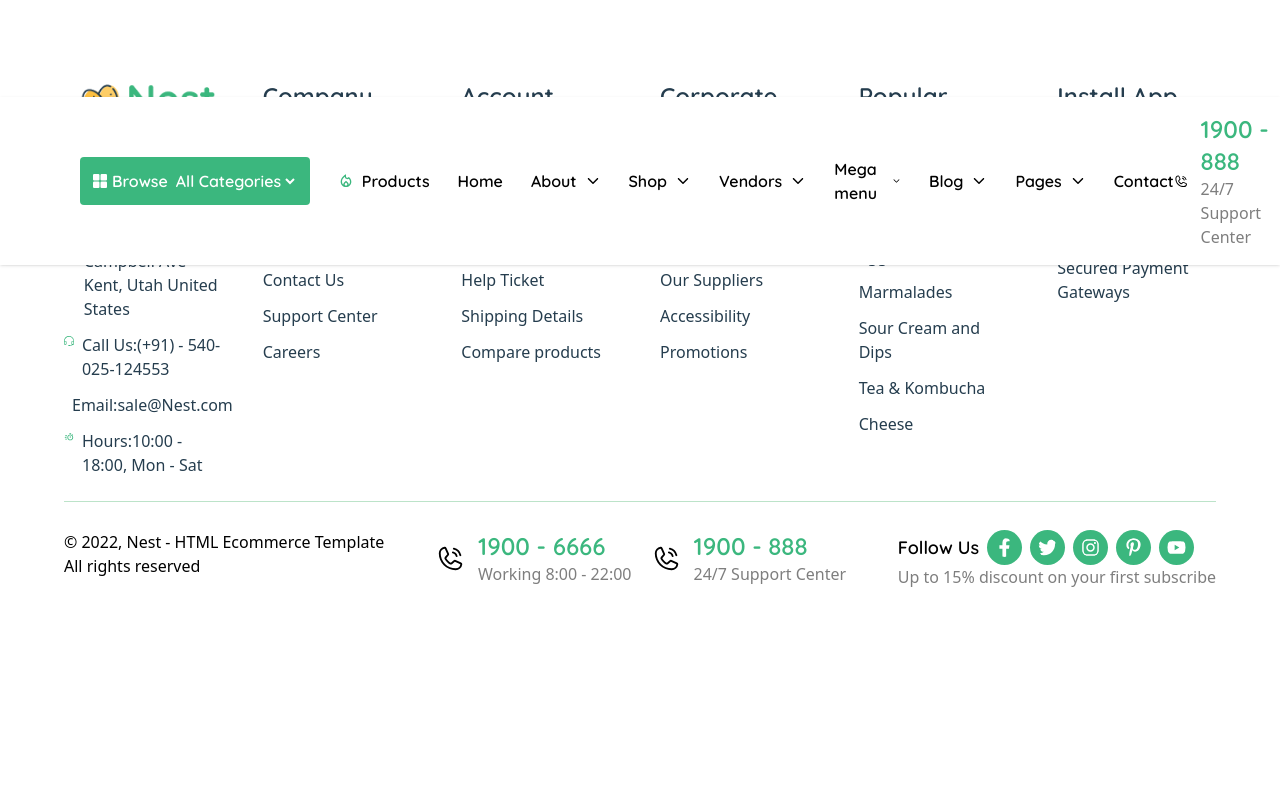
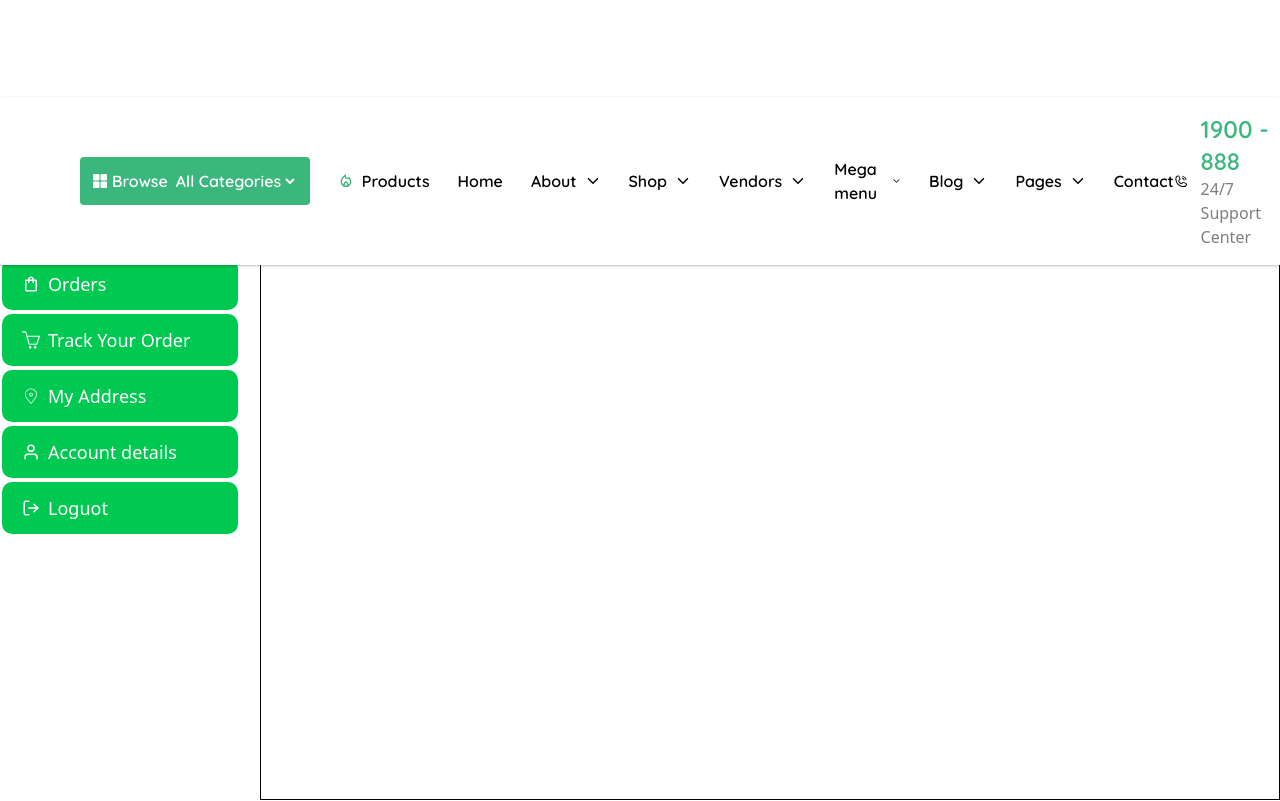
Before and after one commit to mukhriddin42/e-commerce-ui, a React (Vite) app: page /account in a window 1280 px wide. Shown: the top 801 px of the page. Built offline with nearby package versions, Linux system fonts and the light colour scheme.

Commit message:
chages acount

```diff
--- /dev/null
+++ b/src/AccountPages/Orders.jsx
@@ -0,0 +1,9 @@
+import React from 'react'
+
+const Orders = () => {
+  return (
+    <div>Orders</div>
+  )
+}
+
+export default Orders
--- /dev/null
+++ b/src/AccountPages/TrackYourOrders.jsx
@@ -0,0 +1,9 @@
+import React from 'react'
+
+const TrackYourOrders = () => {
+  return (
+    <div>TrackYourOrders</div>
+  )
+}
+
+export default TrackYourOrders
--- a/src/App.jsx
+++ b/src/App.jsx
@@ -11,6 +11,7 @@ import ListSidebar from "./pages/list__sidebar";
 import LayoutHeader from "./components/LayoutHeader/LayoutHeader";
 import Account from "./pages/Account";
 import BlogDetails from "./pages/BlogDetails";
+import Orders from "./AccountPages/Orders";
 
 const App = () => {
   return (
@@ -39,7 +40,7 @@ const App = () => {
               element={<h1 className="mt-50">Mega Menu</h1>}
             ></Route>
             <Route path="blogs" element={<Blogs />}></Route>
-            <Route path="/blogs/:id" element={<BlogDetails/>} />
+            <Route path="/blogs/:id" element={<BlogDetails />} />
             <Route
               path="pages"
               element={<h1 className="mt-50">Pages</h1>}
@@ -56,6 +57,10 @@ const App = () => {
               element={<h1>Order Tracking</h1>}
             ></Route>
           </Route>
+          <Route path="account" element={<Account />}>
+            <Route path="orders" element={<Orders />} />
+            {/* boshqa ichki bo‘limlar */}
+          </Route>
         </Routes>
       </BrowserRouter>
     </>
--- a/src/pages/Account.jsx
+++ b/src/pages/Account.jsx
@@ -1,11 +1,61 @@
-import React from 'react'
+import React from "react";
+import { VscSettings } from "react-icons/vsc";
+import { MdOutlineShoppingBag } from "react-icons/md";
+import { CiLocationOn } from "react-icons/ci";
+import { FiUser } from "react-icons/fi";
+import { SlBasket } from "react-icons/sl";
+import { FiLogOut } from "react-icons/fi";
+console.log(true);
+
+import { NavLink, Outlet } from "react-router-dom";
+import Orders from "../AccountPages/Orders";
+import Header from "../components/Header/Header";
+import Nav from "../components/Nav/Nav";
+import Footer from "../components/Footer/Footer";
+import Menu from "../components/Menu/Menu";
+console.log(true);
 
 const Account = () => {
   return (
     <div>
+      <Header />
+      <Nav />
+      <Menu />
+      <div className="container mx-auto flex gap-5 mt-50">
+        <div>
+          <button className="text-white text-[18px] gap-2 cursor-pointer   rounded-xl border-2 w-60 flex items-center  pl-5 h-14 bg-green-500">
+            <VscSettings className="font-bold" />
+            Dashboard
+          </button>
+          <NavLink to="orders">
+            <button className="text-white text-[18px] gap-2  cursor-pointer rounded-xl border-2 w-60 flex items-center  pl-5 h-14 bg-green-500">
+              <MdOutlineShoppingBag /> Orders
+            </button>
+          </NavLink>
+          <button className="text-white text-[18px] gap-2  cursor-pointer rounded-xl border-2 w-60 flex items-center  pl-5 h-14 bg-green-500">
+            <SlBasket className="font-bold" />
+            Track Your Order
+          </button>
+          <button className="text-white text-[18px] gap-2 cursor-pointer rounded-xl border-2 w-60 flex items-center  pl-5 h-14 bg-green-500">
+            <CiLocationOn className="font-bold" />
+            My Address
+          </button>
+          <button className="text-white text-[18px] gap-2 cursor-pointer rounded-xl border-2 w-60 flex items-center  pl-5 h-14 bg-green-500">
+            <FiUser className="font-bold" />
+            Account details
+          </button>
+          <button className="text-white text-[18px] gap-2 cursor-pointer rounded-xl border-2 w-60 flex items-center  pl-5 h-14 bg-green-500">
+            <FiLogOut className="font-bold" />
+            Loguot
+          </button>
+        </div>
+        <div className="border w-full h-150">
+          <Outlet />
+        </div>
+      </div>
+      <Footer />
+    </div>
+  );
+};
 
-    </div>
-  )
-}
-
-export default Account
+export default Account;
```
